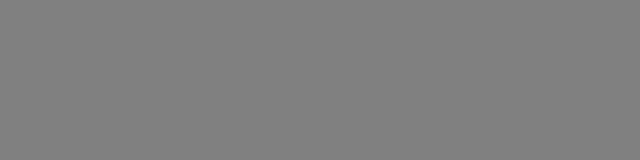
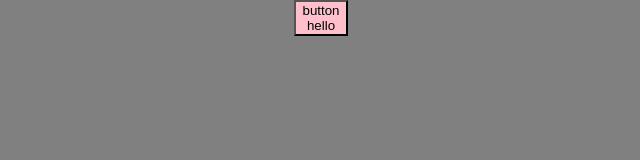
Before and after one commit to Michaelleojacob/peopleadder, a plain HTML site: page index.html in a window 1280 px wide. Shown: the whole page, without its empty margins (319-959 px from the left). Drawn offline with Linux system fonts and the light colour scheme.

Commit message:
v16 example looks clean, remade domManager to be a bit more sleek, works the same, I think (?). made a small example of creating a UI element with a click event. The event is within the component. All Look good.

```diff
--- a/index.html
+++ b/index.html
@@ -7,7 +7,7 @@
 		<title>people adder</title>
 		<link rel="stylesheet" href="./style.css" />
 		<!-- <script src="./script.js" defer></script> -->
-		<script src="./v15privateVariablesWithGettersAndSetters.js" defer></script>
+		<script src="./v16domManager.js" defer></script>
 	</head>
 	<body>
 		<div id="container"></div>
--- /dev/null
+++ b/v16domManager.js
@@ -0,0 +1,87 @@
+const domManager = (() => {
+	const my = {
+		createDomElement({
+			type = 'div',
+			text = null,
+			classes = null,
+			attributes = null,
+			events = null,
+			children = null,
+		}) {
+			const el = document.createElement(type);
+			if (classes !== null) {
+				el.classList.add(...classes);
+			}
+
+			if (text !== null) {
+				el.textContent = text;
+			}
+
+			if (attributes !== null) {
+				for (let key in attributes) {
+					el.setAttribute(key, attributes[key]);
+				}
+			}
+			if (children !== null) {
+				children.map(x => el.appendChild(x));
+			}
+			if (events !== null) {
+				events.map(({ type, handler }) => {
+					el.addEventListener(type, handler);
+				});
+			}
+			return el;
+		},
+	};
+	return my;
+})();
+
+//?global spaghetti
+const child = domManager.createDomElement({
+	type: 'button',
+	text: 'button',
+	classes: ['class1'],
+	attributes: { style: 'background:pink' },
+	events: [
+		{
+			type: 'click',
+			handler: function () {
+				console.log('hi');
+			},
+		},
+	],
+	children: [domManager.createDomElement({ text: 'hello' })],
+});
+// const container = document.querySelector('#container');
+// container.appendChild(child);
+
+//? non global spaghetti
+const makeChild = (() => {
+	const my = {
+		clickHandler(e) {
+			console.log(e.target);
+		},
+		parentEl: document.querySelector('#container'),
+		makeTree() {
+			const childEl = domManager.createDomElement({
+				type: 'button',
+				text: 'button',
+				classes: ['class1'],
+				attributes: { style: 'background:pink' },
+				events: [
+					{
+						type: 'click',
+						handler: this.clickHandler,
+					},
+				],
+				children: [domManager.createDomElement({ text: 'hello' })],
+			});
+			return childEl;
+		},
+		init() {
+			const el = this.makeTree();
+			this.parentEl.appendChild(el);
+		},
+	};
+	return my.init();
+})();
```
